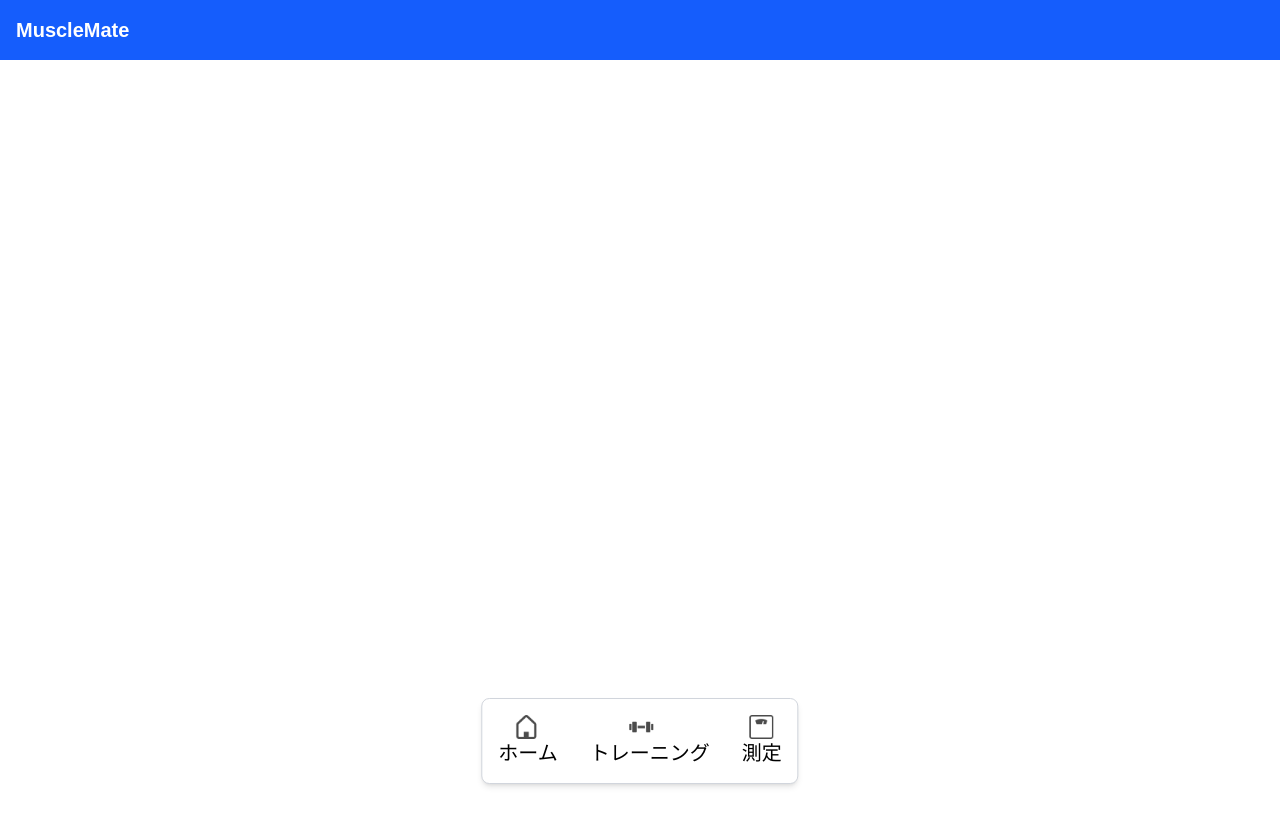
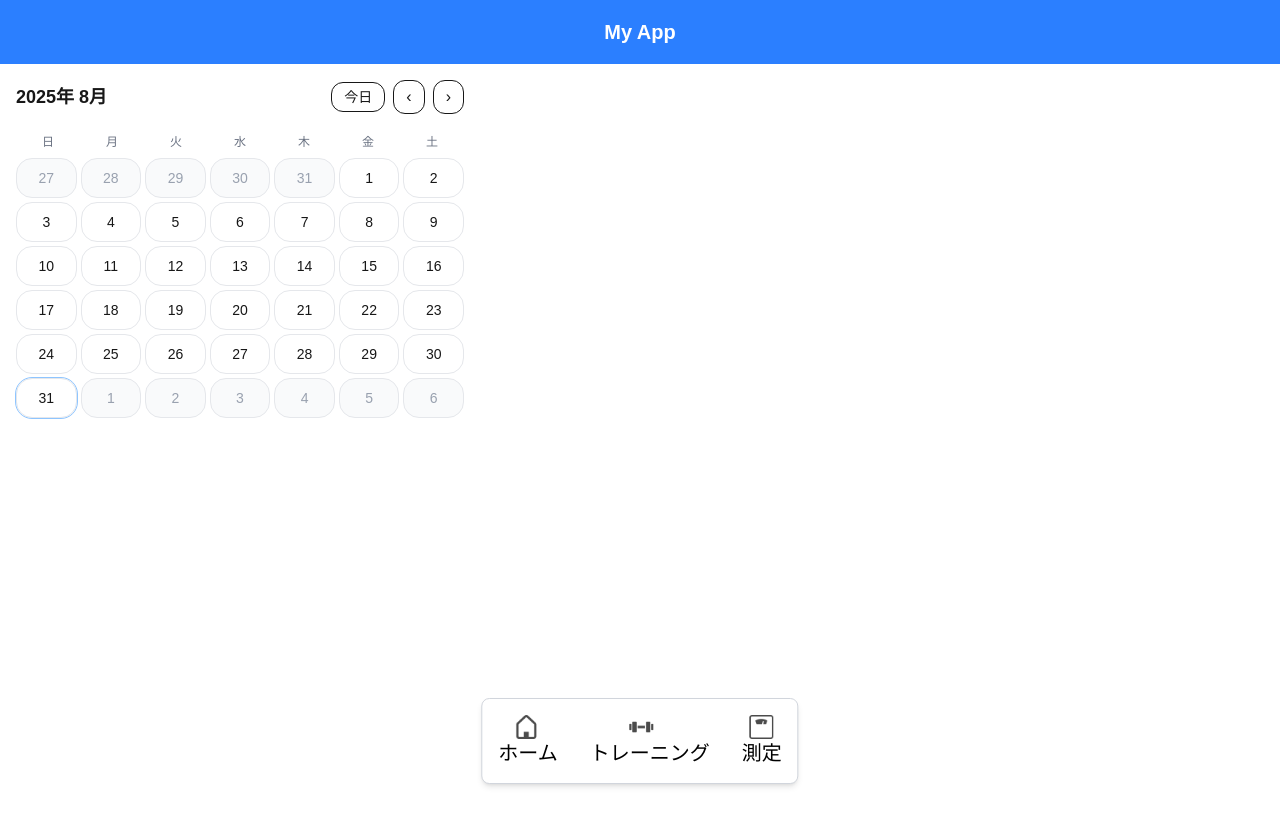
Before and after one commit to tanida3/training-app, a Next.js app: page / in a window 1280 px wide. Shown: the top 826 px of the page. After the commit the page ends 800 px from the top, so only its background shows below. Built offline with nearby package versions, Linux system fonts and the light colour scheme.

Commit message:
結合１

```diff
--- a/app/page.tsx
+++ b/app/page.tsx
@@ -1,14 +1,15 @@
 import Header from "../components/Header";
-import Footer from "../components/Footer";
+import Calendar from "../components/Calendar";
+import Footer from "../components/Footer"
 
 export default function Home() {
   return (
-    <div className="relative min-h-screen pt-16">
-      <Header />
-      <div className="relative min-h-screen">
-        {/* コンテンツ部分 */}
+    <>
+      {/* カレンダーを中央に配置 */}
+      <div className="flex-1 flex items-start justify-start p-4">
+        <Calendar />
       </div>
-      <Footer />
-    </div>
+        <Footer />
+  </>
   );
 }
--- a/components/Footer.tsx
+++ b/components/Footer.tsx
@@ -3,7 +3,6 @@ import Image from "next/image";
 
 export default function Home() {
   return (
-      <div className="relative min-h-screen">
         <div className="fixed bottom-4 left-1/2 transform -translate-x-1/2 bg-white p-4 rounded-lg shadow-md flex gap-8 border border-gray-300">
           <div className="text-xl text-black rounded hover:text-blue-500 ">
             <Image src="/home-icon.png" alt="ホーム" width={24} height={24} className="translate-x-4 " />
@@ -18,6 +17,5 @@ export default function Home() {
             測定
           </Link>
         </div>
-      </div>
   );
 }
--- a/components/Header.tsx
+++ b/components/Header.tsx
@@ -1,7 +1,11 @@
-export default function Header() {
+type HeaderProps = {
+  className?: string;
+};
+
+export default function Header({ className }: HeaderProps) {
   return (
-    <header className="w-full bg-blue-600 text-white p-4 fixed top-0 left-0 z-50">
-      <h1 className="text-xl font-bold">MuscleMate</h1>
+    <header className={`bg-blue-500 h-16 flex items-center justify-center ${className || ""}`}>
+      <h1 className="text-white text-xl font-bold">My App</h1>
     </header>
   );
 }
```
